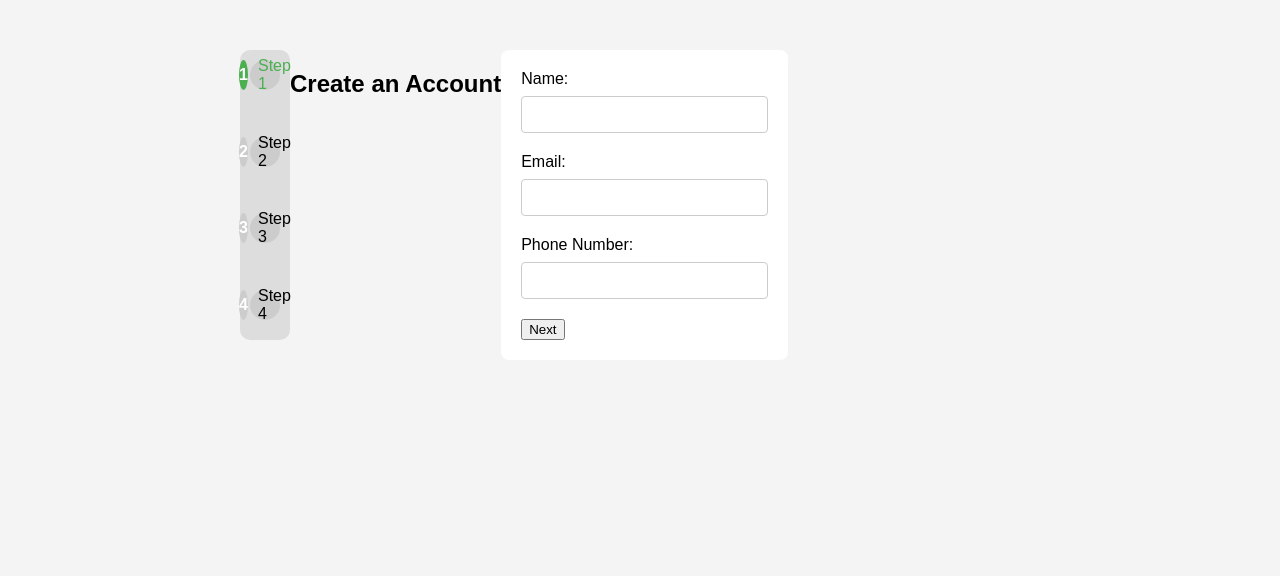
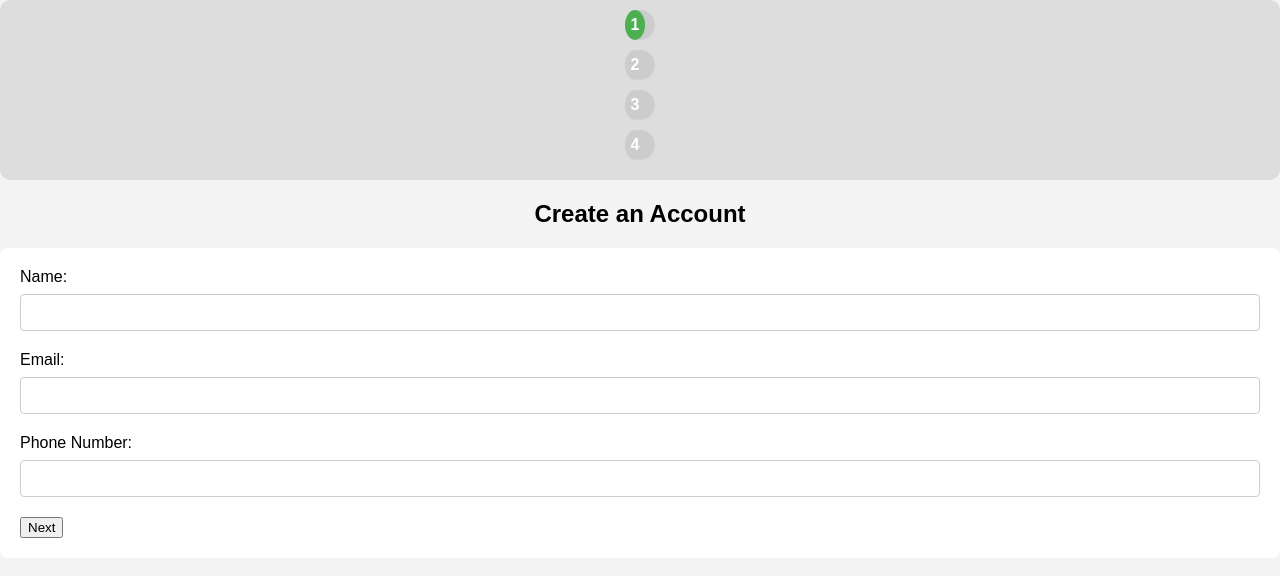
Before and after one commit to Advokatten/chat-gpt-test, a website: page index.html in a window 1280 px wide. Drawn offline with Linux system fonts and the light colour scheme.

Commit message:
changes to the css

```diff
--- a/index.html
+++ b/index.html
@@ -7,21 +7,12 @@
     <link rel="stylesheet" type="text/css" href="styles.css" />
   </head>
   <body>
-    <div class="container">
-      <div class="step-indicators">
-        <div class="step-indicator active">
-          <span class="step-number">1</span> Step 1
-        </div>
-        <div class="step-indicator">
-          <span class="step-number">2</span> Step 2
-        </div>
-        <div class="step-indicator">
-          <span class="step-number">3</span> Step 3
-        </div>
-        <div class="step-indicator">
-          <span class="step-number">4</span> Step 4
-        </div>
-      </div>
+    <div class="step-indicators">
+        <div class="step-indicator active"><span class="step-number">1</span></div>
+        <div class="step-indicator"><span class="step-number">2</span></div>
+        <div class="step-indicator"><span class="step-number">3</span></div>
+        <div class="step-indicator"><span class="step-number">4</span></div>
+    </div>
 
       <h2>Create an Account</h2>
       <form id="accountForm" action="#" method="post">
--- a/styles.css
+++ b/styles.css
@@ -140,8 +140,5 @@ input[type="submit"]:hover {
 
 .step-indicator.active .step-number {
   background-color: #4caf50; /* Change color for active step */
+  color: #fff; /* Change text color for active step */
 }
-
-.step-indicator.active {
-  color: #4caf50; /* Change text color for active step */
-}
```
